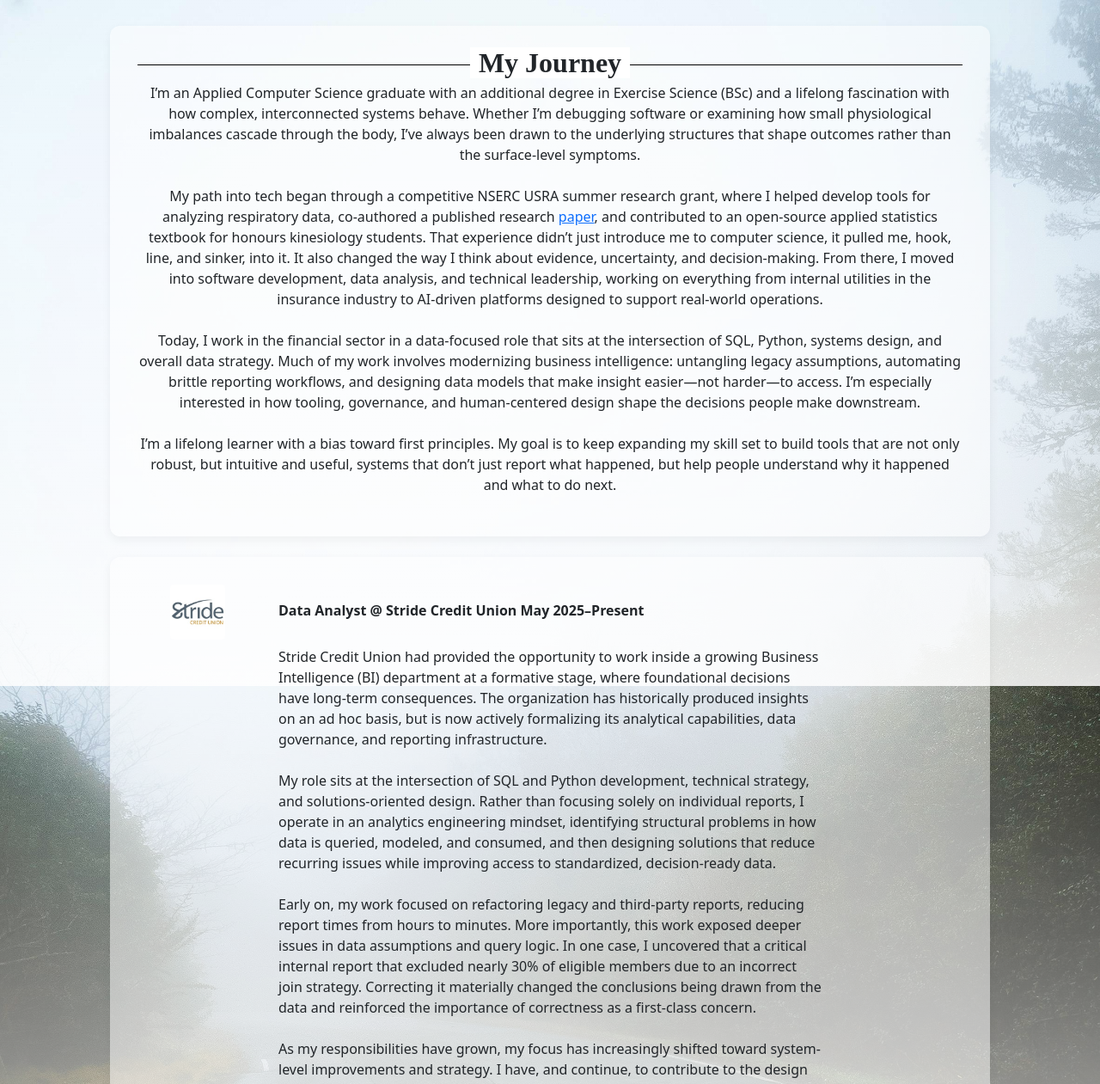
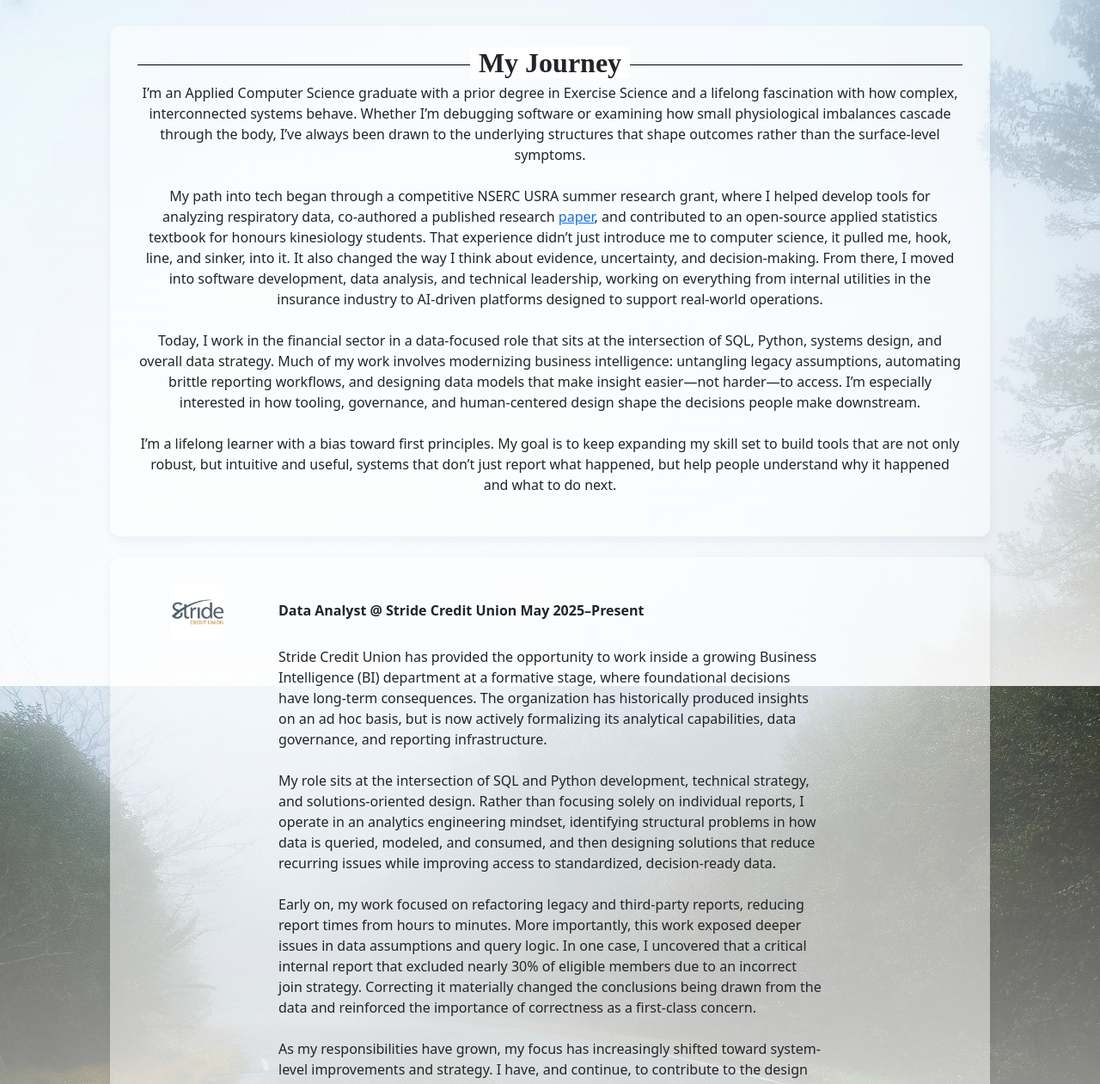
Before and after one commit to matsawatzky/matsawatzky.github.io, a plain HTML site: page index.html in a window 1280 px wide. Shown: the part 1019-2280 px from the top of the page at 86% size. Drawn offline with nearby package versions, Linux system fonts and the light colour scheme.

Commit message:
Update index.html

```diff
--- a/index.html
+++ b/index.html
@@ -62,7 +62,7 @@
   <div class = "center">
     <h2><span> My Journey </span></h2>
 <p>
-  I’m an Applied Computer Science graduate with an additional degree in Exercise Science (BSc) and a lifelong fascination with how complex, interconnected systems behave.
+  I’m an Applied Computer Science graduate with a prior degree in Exercise Science and a lifelong fascination with how complex, interconnected systems behave.
   Whether I’m debugging software or examining how small physiological imbalances cascade through the body, I’ve always been drawn to the underlying structures
   that shape outcomes rather than the surface-level symptoms.
   <br><br>
@@ -98,7 +98,7 @@
   <div class="col-2"></div>
   <div class="col-8">
     <p class="filler">
-      Stride Credit Union had provided  the opportunity to work inside a growing Business Intelligence (BI) department at a formative stage, where foundational
+      Stride Credit Union has provided  the opportunity to work inside a growing Business Intelligence (BI) department at a formative stage, where foundational
        decisions have long-term consequences. The organization has historically produced insights on an ad hoc basis, but is now actively formalizing
        its analytical capabilities, data governance, and reporting infrastructure.
       <br><br>
```
